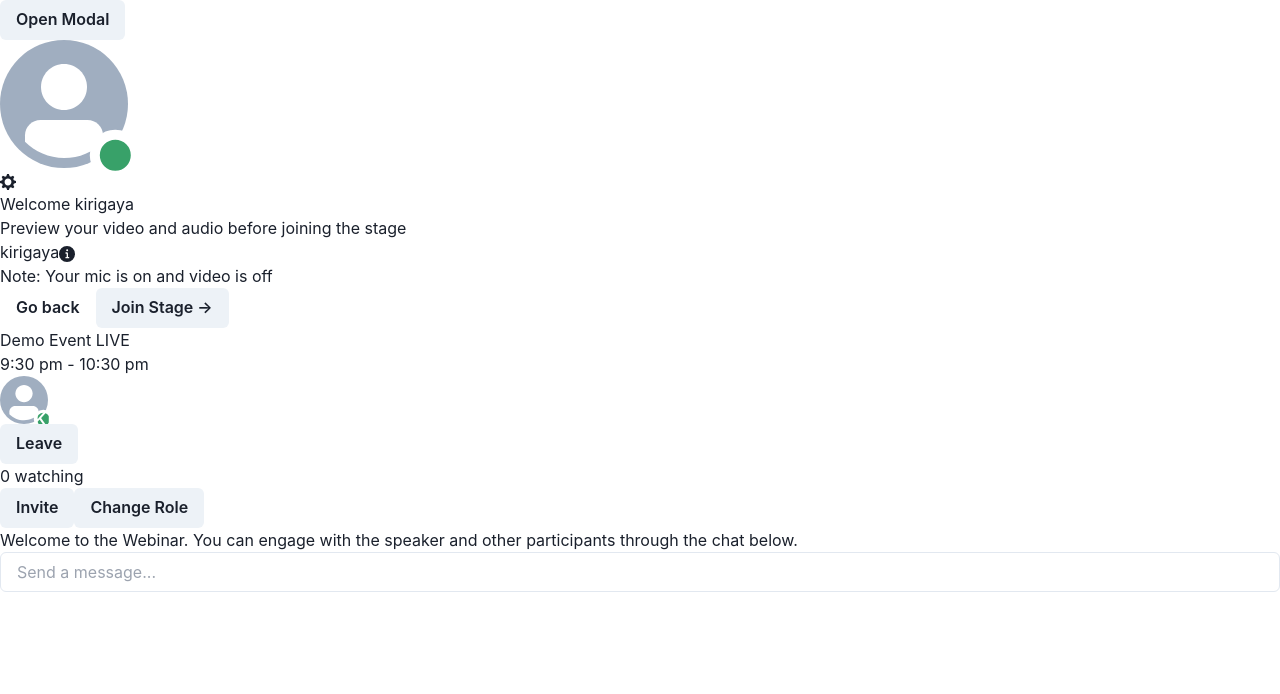
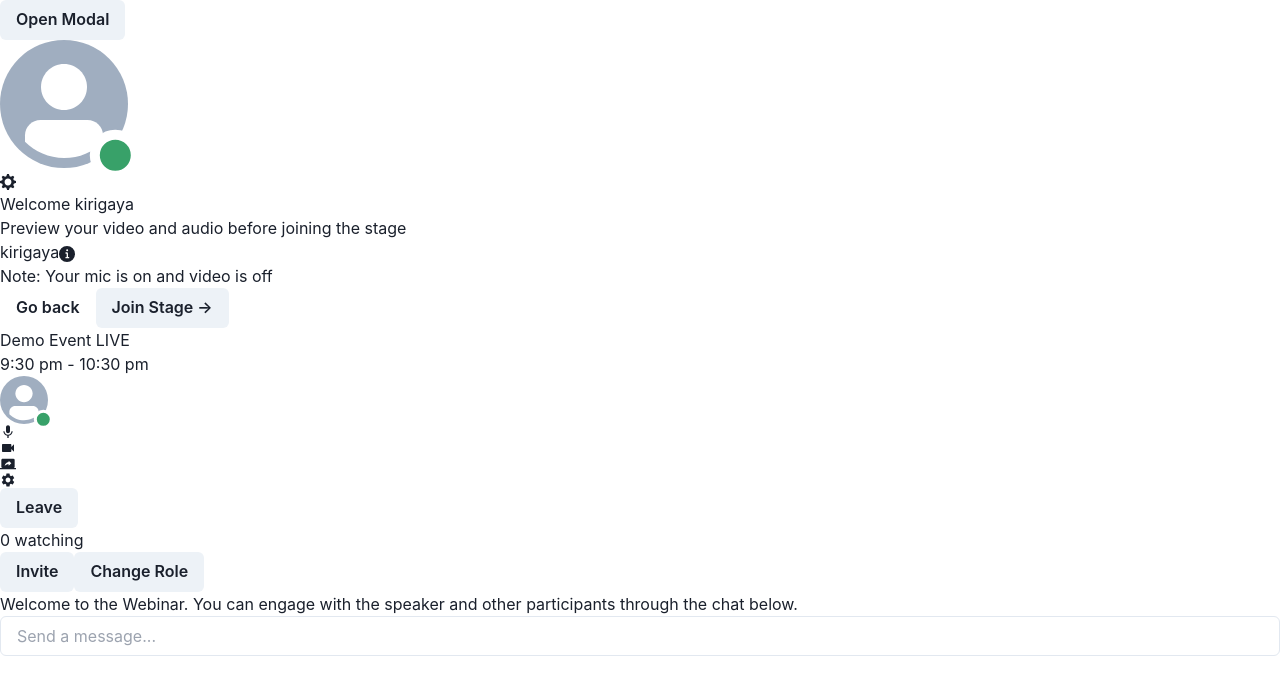
Before and after one commit to Ritojnan/access_denied_hackhaven, a React (Vite) app: page / in a window 1280 px wide. Shown: the top 694 px of the page. Built offline with nearby package versions, Linux system fonts and the light colour scheme.

Commit message:
videopage

```diff
--- a/src/pages/VideoPage.jsx
+++ b/src/pages/VideoPage.jsx
@@ -1,10 +1,13 @@
 import { Avatar, AvatarBadge } from "@chakra-ui/react";
 import { Button } from "@chakra-ui/react";
-// import { Tabs,  TabsTrigger } from "@chakra-ui/react";
+// import { Tabs, TabList, TabsTrigger } from "@chakra-ui/react";
 import { Input } from "@chakra-ui/react";
-// import { SettingsIcon, MicIcon, ScreenShareIcon } from "@chakra-ui/icons";
+import { MdMic, MdVideocam, MdScreenShare, MdSettings } from "react-icons/md";
+import { useBreakpointValue } from "@chakra-ui/react";
 
 export default function Component() {
+  const isWideScreen = useBreakpointValue({ base: false, lg: true });
+
   return (
     <div className="bg-black min-h-screen flex">
       <div className="flex-1 flex flex-col">
@@ -18,15 +21,15 @@ export default function Component() {
         </header>
         <main className="flex-1 flex justify-center items-center">
           <Avatar className="w-24 h-24 bg-purple-600 rounded-full flex justify-center items-center">
-            <AvatarBadge boxSize="1.0em" bg="green.500">KI</AvatarBadge>
+            <AvatarBadge boxSize="1.0em" bg="green.500" />
           </Avatar>
         </main>
         <footer className="bg-[#1c1c1e] p-4 flex justify-between items-center">
           <div className="flex space-x-4 text-white">
-            {/* <MicIcon w={6} h={6} />
-            <CameraIcon w={6} h={6} />
-            <ScreenShareIcon w={6} h={6} />
-            <SettingsIcon w={6} h={6} /> */}
+            <MdMic className="w-6 h-6" />
+            <MdVideocam className="w-6 h-6" />
+            <MdScreenShare className="w-6 h-6" />
+            <MdSettings className="w-6 h-6" />
           </div>
           <Button className="bg-red-600 text-white py-2 px-4 rounded-full">Leave</Button>
         </footer>
@@ -44,10 +47,10 @@ export default function Component() {
         <div className="flex-1">
           {/* <Tabs className="border-b border-gray-700">
             <div className="flex justify-between">
-              <TabsList>
+              <TabList>
                 <TabsTrigger className="text-white py-2 px-4">Chat</TabsTrigger>
                 <TabsTrigger className="text-white py-2 px-4">Participants</TabsTrigger>
-              </TabsList>
+              </TabList>
             </div>
           </Tabs> */}
           <div className="p-4 text-white">
```
